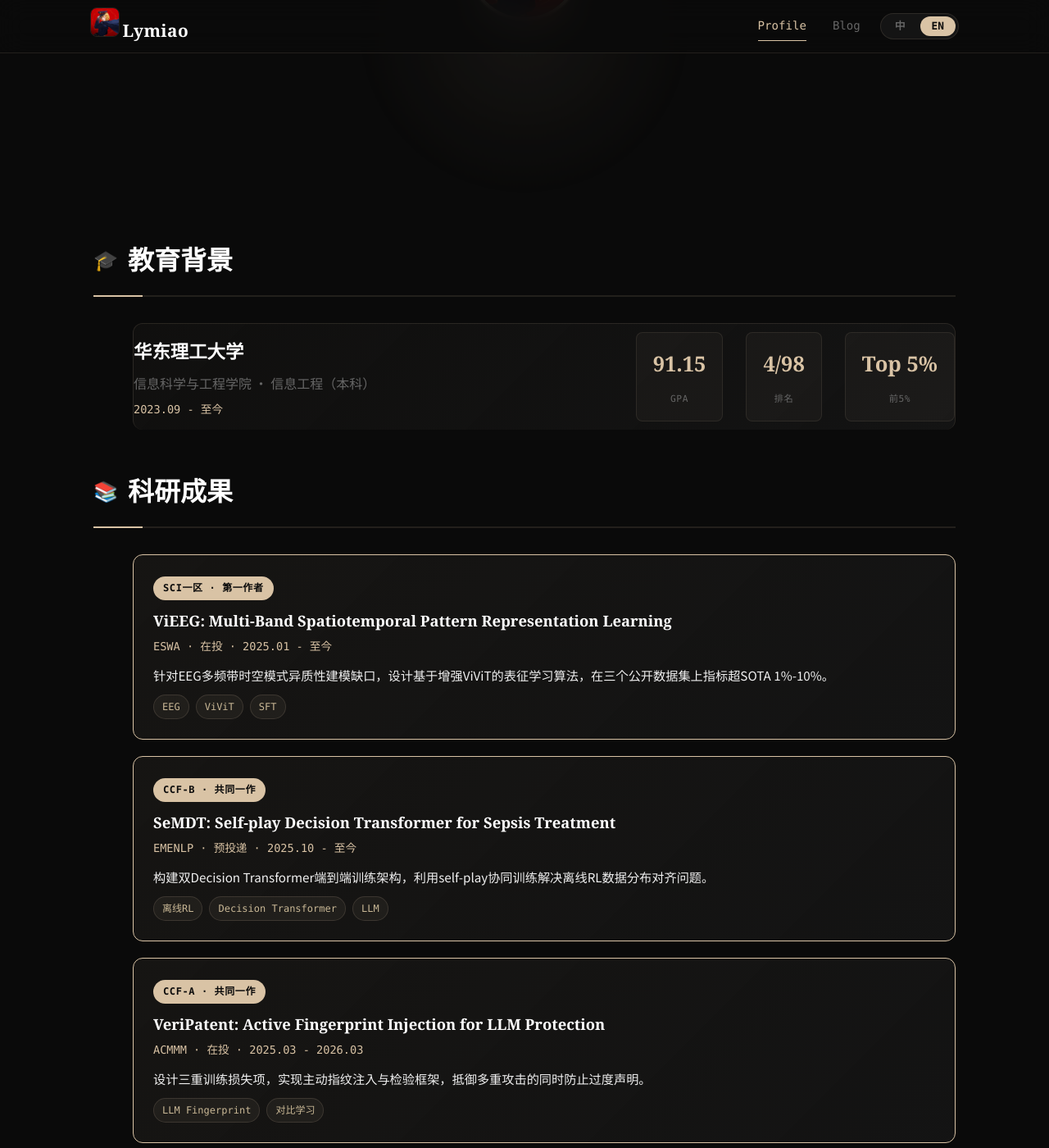
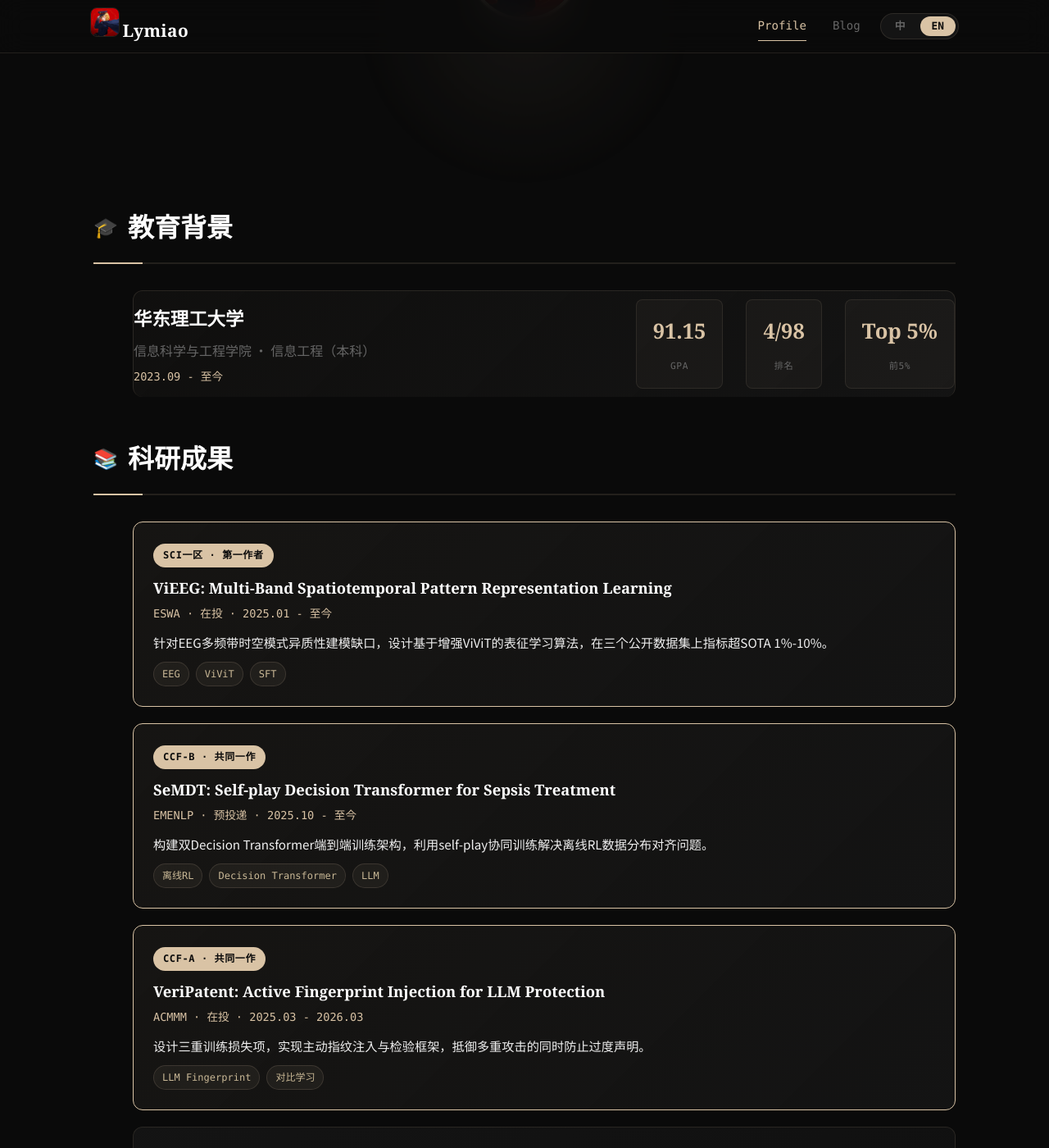
Before and after one commit to KAG778/Lymiao.github.io, a Jekyll site: the page built from home/index.html, in a window 1280 px wide and 1400 px high, scrolled down 259 px. Shown: the whole window at 82% size. Built offline with Jekyll 4.4.1, drawn with Linux system fonts in a browser that asks for light colours.

Commit message:
进一步缩小头像到教育背景的间距
- Hero区域底部padding: 32px → 16px
- 标签区域margin-bottom: 16px → 8px
- 内容区域顶部padding: 24px → 8px

总间距从72px减小到32px

Co-Authored-By: Claude Sonnet 4.6 <noreply@anthropic.com>

```diff
--- a/css/main.css
+++ b/css/main.css
@@ -366,7 +366,7 @@ main {
 /* 简洁Hero区域 */
 .clean-hero {
   text-align: center;
-  padding: 80px 20px 32px;
+  padding: 80px 20px 16px;
   max-width: 800px;
   margin: 0 auto;
   position: relative;
@@ -505,7 +505,7 @@ main {
   flex-wrap: wrap;
   animation: slideUpFade 0.8s ease-out 0.5s forwards;
   opacity: 0;
-  margin-bottom: 16px;
+  margin-bottom: 8px;
 }
 
 .clean-tag {
@@ -532,7 +532,7 @@ main {
 .section-container {
   max-width: 1100px;
   margin: 0 auto;
-  padding: 24px 24px 100px;
+  padding: 8px 24px 100px;
 }
 
 /* Section通用样式 */
```
